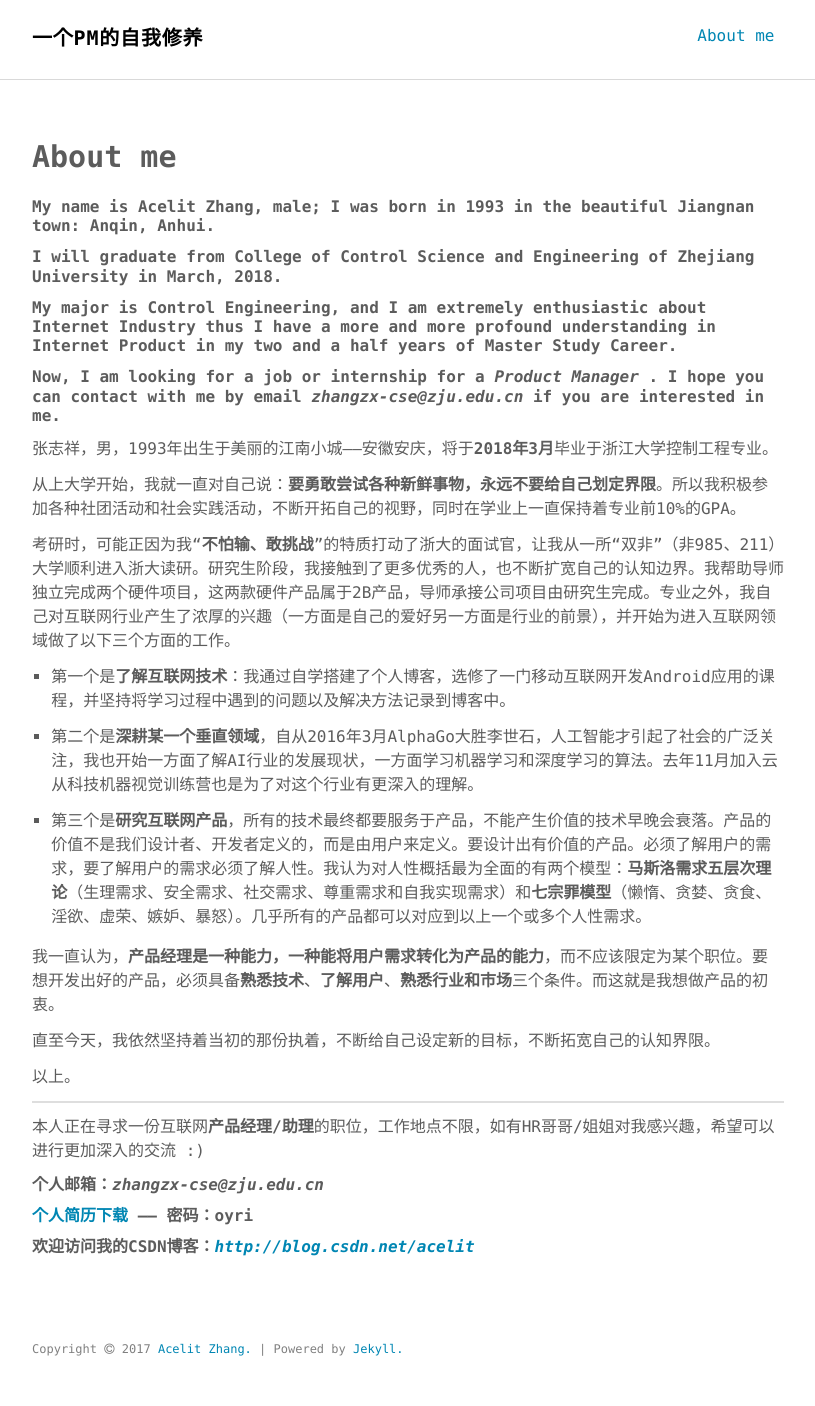
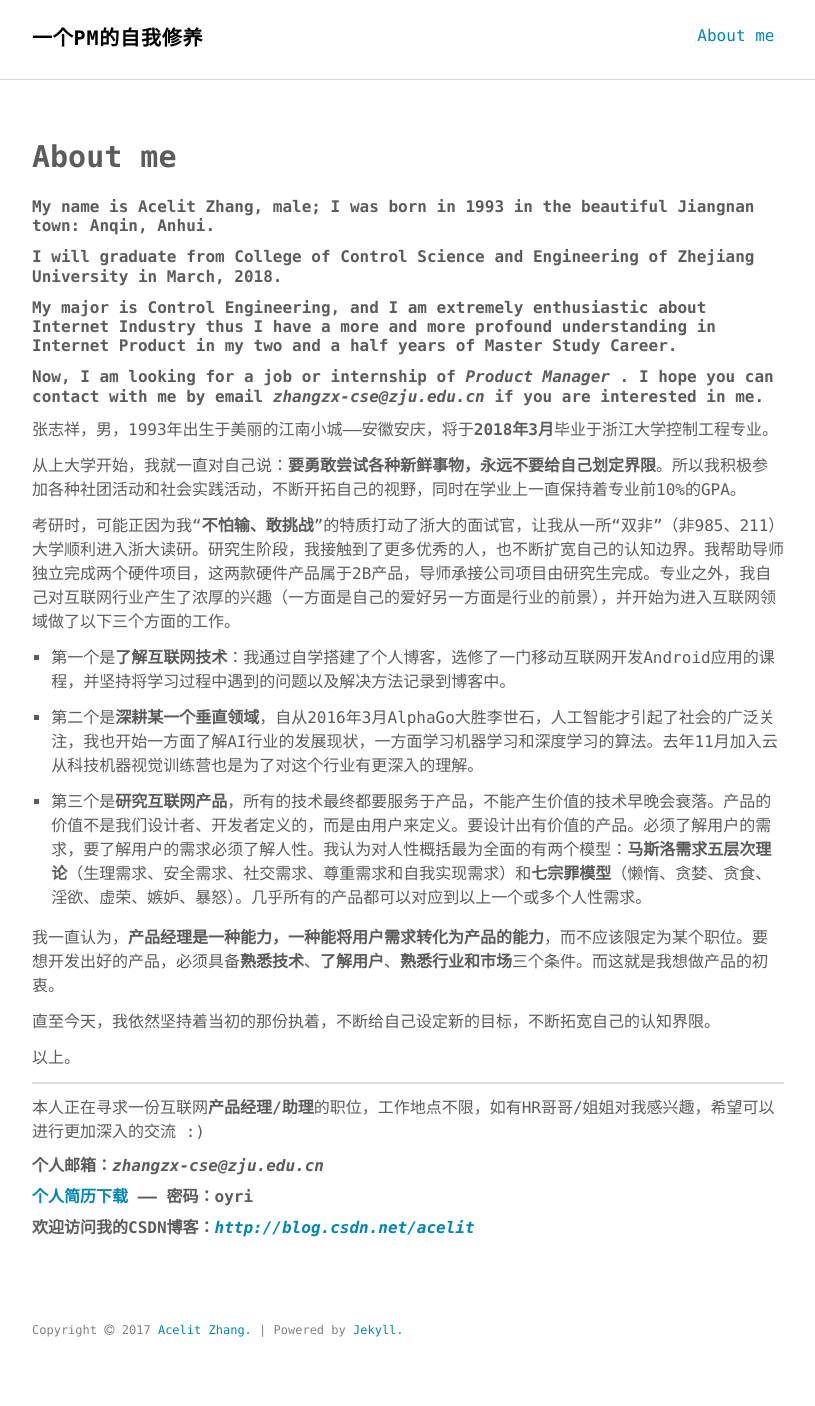
Before and after one commit to iamzx/iamzx.github.io, a Jekyll site: the page built from about.md, in a window 1280 px wide. Shown: the whole page, without its empty margins (232-1047 px from the left). Built offline with Jekyll 4.4.1, drawn with Linux system fonts in a browser that asks for light colours.

Commit message:
Update about.md

```diff
--- a/about.md
+++ b/about.md
@@ -7,7 +7,7 @@ permalink: /about/
 ##### My name is Acelit Zhang, male; I was born in 1993 in the beautiful Jiangnan town: Anqin, Anhui.
 ##### I will graduate from College of Control Science and Engineering of Zhejiang University in March, 2018.
 ##### My major is Control Engineering, and I am extremely enthusiastic about Internet Industry thus I have a  more and more profound understanding in Internet Product in my two and a half years of Master Study Career.
-##### Now, I am looking for a job or internship for a ***Product Manager*** . I hope you can contact with me by email *zhangzx-cse@zju.edu.cn* if you are interested in me.
+##### Now, I am looking for a job or internship of ***Product Manager*** . I hope you can contact with me by email *zhangzx-cse@zju.edu.cn* if you are interested in me.
 
 张志祥，男，1993年出生于美丽的江南小城——安徽安庆，将于**2018年3月**毕业于浙江大学控制工程专业。
 
```
